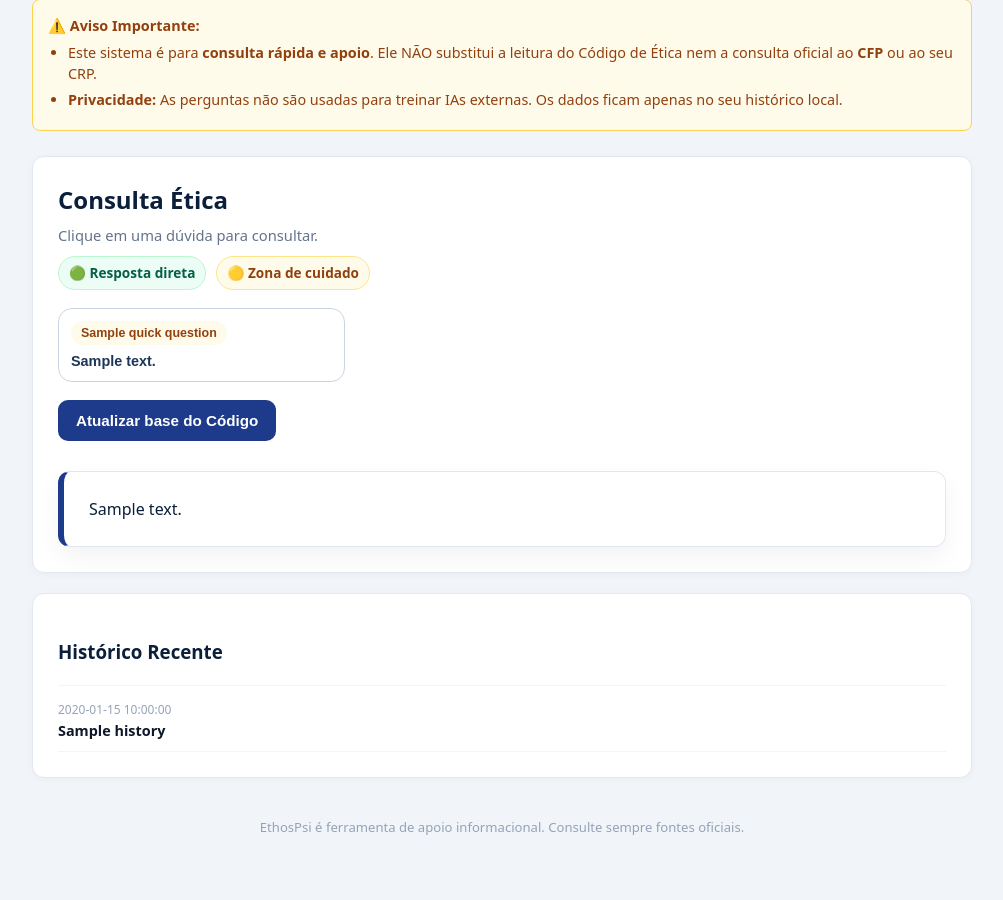
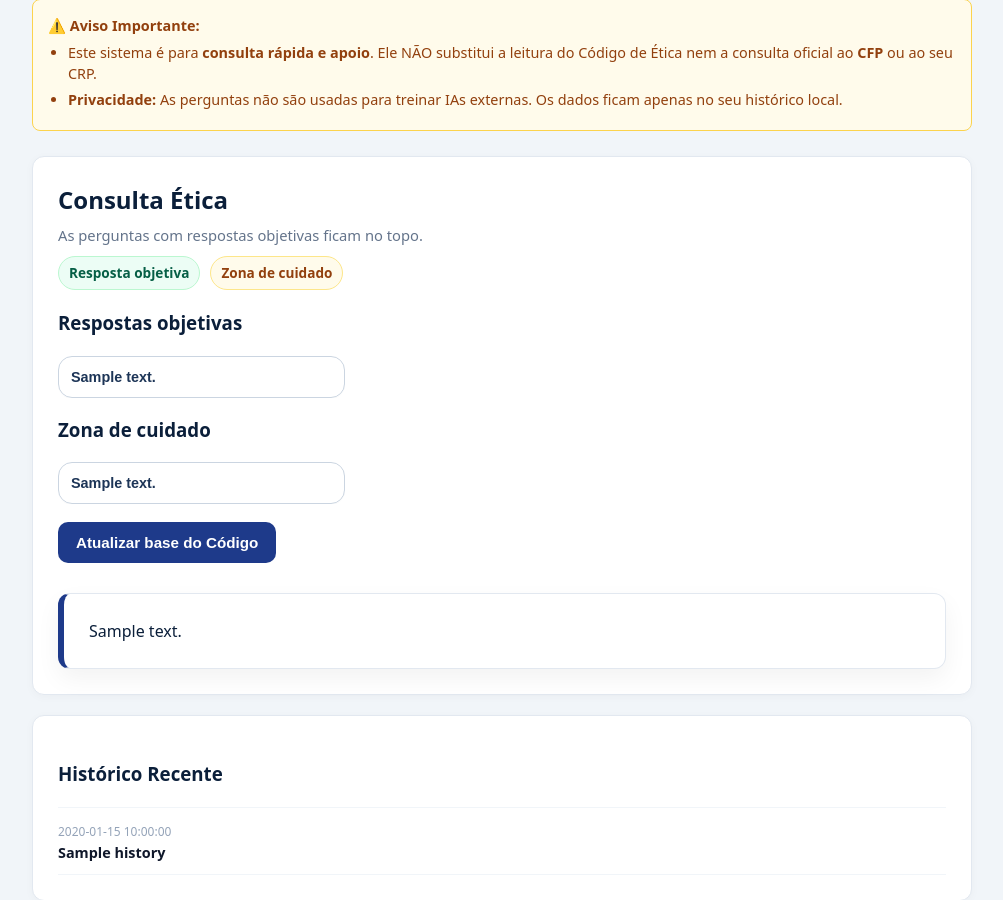
Before and after one commit to sabrinaandraderocha-cmyk/ethospsi, a Flask app: template templates/home.html in a window 1280 px wide. Shown: the part 101-1001 px from the top of the page, without its empty margins (138-1141 px from the left). Before the commit the page ends 936 px from the top, so only its background shows below. Run offline with Flask 3, Linux system fonts and the light colour scheme; the template is opened without the code that fills it: most values are stand-ins (such as "Sample title", 1, 10 or a date in 2020).

Commit message:
Update home.html

```diff
--- a/templates/home.html
+++ b/templates/home.html
@@ -13,32 +13,59 @@
   <div style="margin-bottom: 18px;">
     <h2 style="margin:0;">Consulta Ética</h2>
     <p style="margin:6px 0 0 0; color:#64748b; font-size:0.92rem;">
-      Clique em uma dúvida para consultar.
+      As perguntas com respostas objetivas ficam no topo.
     </p>
 
     <div class="seal-legend">
-      <span class="seal-item seal-green">🟢 Resposta direta</span>
-      <span class="seal-item seal-yellow">🟡 Zona de cuidado</span>
+      <span class="seal-item seal-green"><span class="dot dot-green"></span> Resposta objetiva</span>
+      <span class="seal-item seal-yellow"><span class="dot dot-yellow"></span> Zona de cuidado</span>
     </div>
   </div>
 
+  <!-- BLOCO 1: RESPOSTAS OBJETIVAS -->
+  <h3 class="section-mini">Respostas objetivas</h3>
+  {% if direct_questions and direct_questions|length > 0 %}
     <div class="quick-questions">
       <div class="quick-grid">
-      {% for qq in quick_questions %}
+        {% for qq in direct_questions %}
           <form method="post" style="margin:0;">
             <input type="hidden" name="q" value="{{ qq.text }}">
             <button class="quick-btn" type="submit">
-            <div class="quick-seal {{ 'seal-green' if qq.seal == 'direct' else 'seal-yellow' }}">
-              {{ qq.label }}
-            </div>
-            <div class="quick-text">
-              {{ qq.text }}
-            </div>
+              <span class="dot dot-green"></span>
+              <span class="quick-text">{{ qq.text }}</span>
             </button>
           </form>
         {% endfor %}
       </div>
     </div>
+  {% else %}
+    <div class="muted-box">
+      Nenhuma pergunta com resposta objetiva foi cadastrada ainda.
+      Adicione respostas em <strong>RESPOSTAS_PRONTAS</strong> para aparecerem aqui.
+    </div>
+  {% endif %}
+
+  <!-- BLOCO 2: ZONA DE CUIDADO -->
+  <h3 class="section-mini" style="margin-top:18px;">Zona de cuidado</h3>
+  {% if care_questions and care_questions|length > 0 %}
+    <div class="quick-questions">
+      <div class="quick-grid">
+        {% for qq in care_questions %}
+          <form method="post" style="margin:0;">
+            <input type="hidden" name="q" value="{{ qq.text }}">
+            <button class="quick-btn" type="submit">
+              <span class="dot dot-yellow"></span>
+              <span class="quick-text">{{ qq.text }}</span>
+            </button>
+          </form>
+        {% endfor %}
+      </div>
+    </div>
+  {% else %}
+    <div class="muted-box">
+      Nenhuma pergunta na zona de cuidado.
+    </div>
+  {% endif %}
 
   <form method="post" style="margin-top: 18px;">
     <button class="btn-action" type="submit" name="load_bases" value="1">
```
Lines whose indentation alone changed are shown as unchanged.
